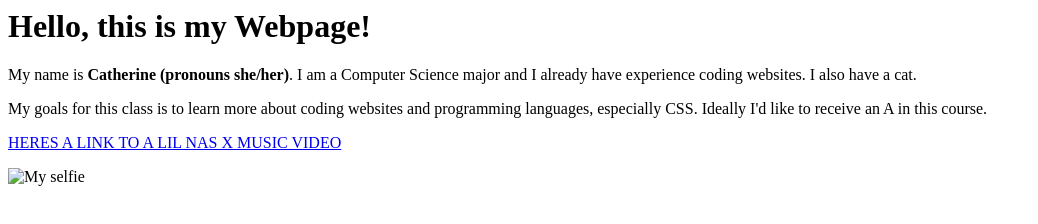
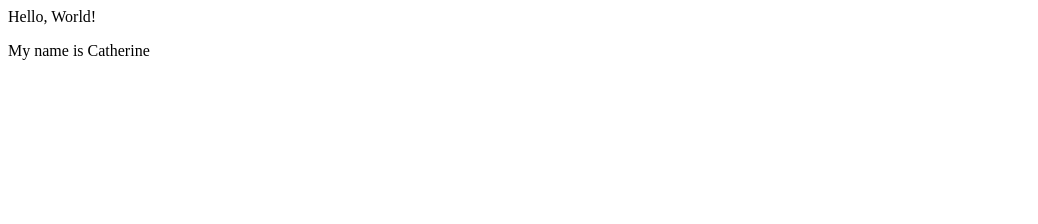
Before and after one commit to caxi8656/caxi8656.github.io, a plain HTML site: page wa/wa1.html in a window 1280 px wide. Shown: the whole page, without its empty margins (0-1038 px from the left). Drawn offline with Linux system fonts and the light colour scheme.

Commit message:
Update wa1.html

```diff
--- a/wa/wa1.html
+++ b/wa/wa1.html
@@ -1,11 +1,7 @@
 <html>
     <head></head>
     <body>
-        <h1>Hello, this is my <strong>Webpage!</strong></h1>
-        <p>My name is <strong>Catherine (pronouns she/her)</strong>. I am a Computer Science major and I already have experience coding websites. I also have a cat.</p>
-        <p>My goals for this class is to learn more about coding websites and programming languages, especially CSS. Ideally I'd like to receive an A in this course.</p>
-        <p></p>
-        <p><a href="https://www.youtube.com/watch?v=hUE2DuMP9y8">HERES A LINK TO A LIL NAS X MUSIC VIDEO</a> </p>
-        <p><img src="selfie.jpg" alt="My selfie"></p>
+        <p>Hello, World!</p>
+        <p>My name is Catherine</p>
     </body>
 </html>
```
